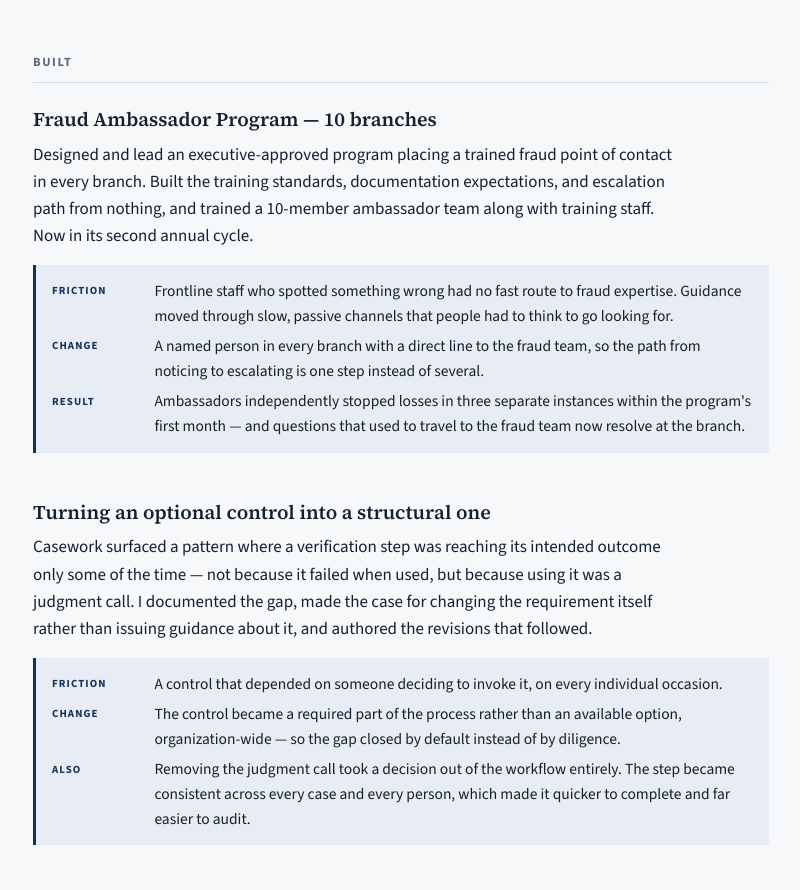
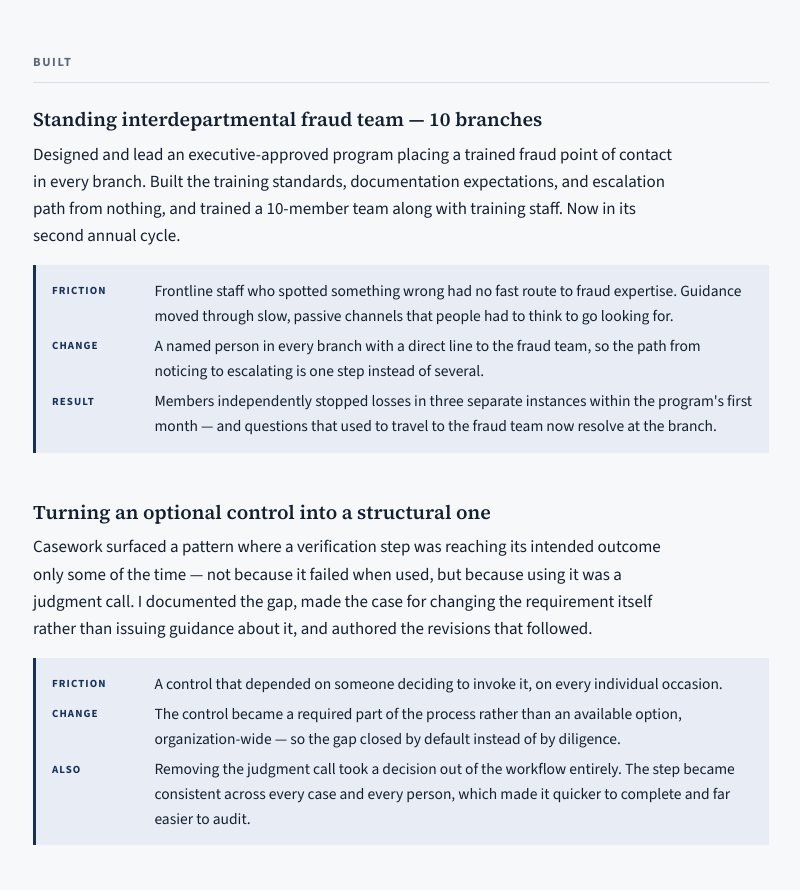
Before and after one commit to DJDunningCFE/djdunningcfe.github.io, a plain HTML site: page index.html in a window 1280 px wide. Shown: the part 1135-2025 px from the top of the page, without its empty margins (239-1039 px from the left). Drawn offline with nearby package versions, Linux system fonts and the light colour scheme.

Commit message:
Remove internal program name from Built section

```diff
--- a/index.html
+++ b/index.html
@@ -5,7 +5,7 @@
 <meta name="viewport" content="width=device-width, initial-scale=1">
 <meta name="description" content="DJ Dunning, CFE - fraud operations. I spot friction in the path to an intended outcome, then engineer the systems and processes that remove it.">
 <meta property="og:title" content="DJ Dunning, CFE">
-<meta property="og:description" content="Fraud operations. I spot friction in the path to an intended outcome, then engineer the systems and processes that remove it.">
+<meta property="og:description" content="Fraud operations. I spot friction in the path hto an intended outcome, then engineer the systems and processes that remove it.">
 <meta property="og:type" content="profile">
 <title>DJ Dunning, CFE</title>
 <link rel="preconnect" href="https://fonts.googleapis.com">
@@ -255,10 +255,10 @@
     <div class="built">
 
       <div class="item">
-        <h3>Fraud Ambassador Program — 10 branches</h3>
+        <h3>Standing interdepartmental fraud team — 10 branches</h3>
         <p>Designed and lead an executive-approved program placing a trained fraud point of contact in every branch.
           Built the training standards, documentation expectations, and escalation path from nothing, and trained
-          a 10-member ambassador team along with training staff. Now in its second annual
+          a 10-member team along with training staff. Now in its second annual
           cycle.</p>
         <dl class="friction">
           <dt>Friction</dt>
@@ -268,7 +268,7 @@
           <dd>A named person in every branch with a direct line to the fraud team, so the path from noticing to
             escalating is one step instead of several.</dd>
           <dt>Result</dt>
-          <dd>Ambassadors independently stopped losses in three separate instances within the program's first
+          <dd>Members independently stopped losses in three separate instances within the program's first
             month — and questions that used to travel to the fraud team now resolve at the branch.</dd>
         </dl>
       </div>
```
